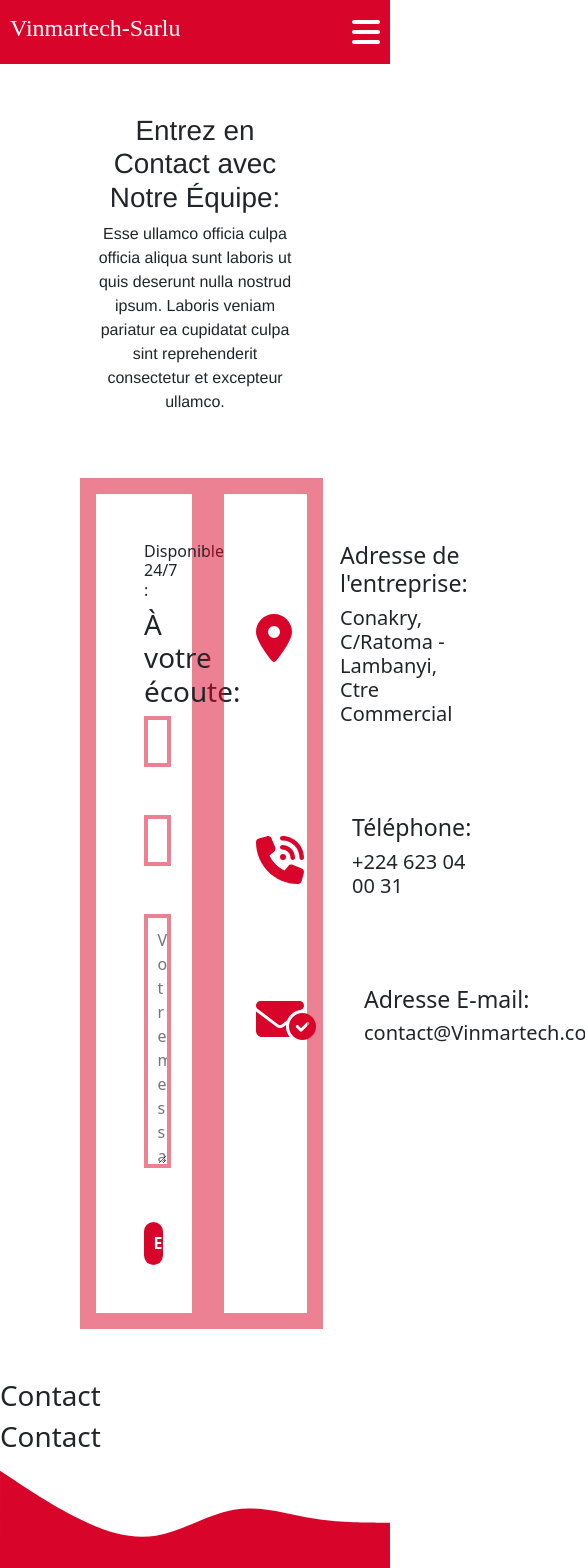
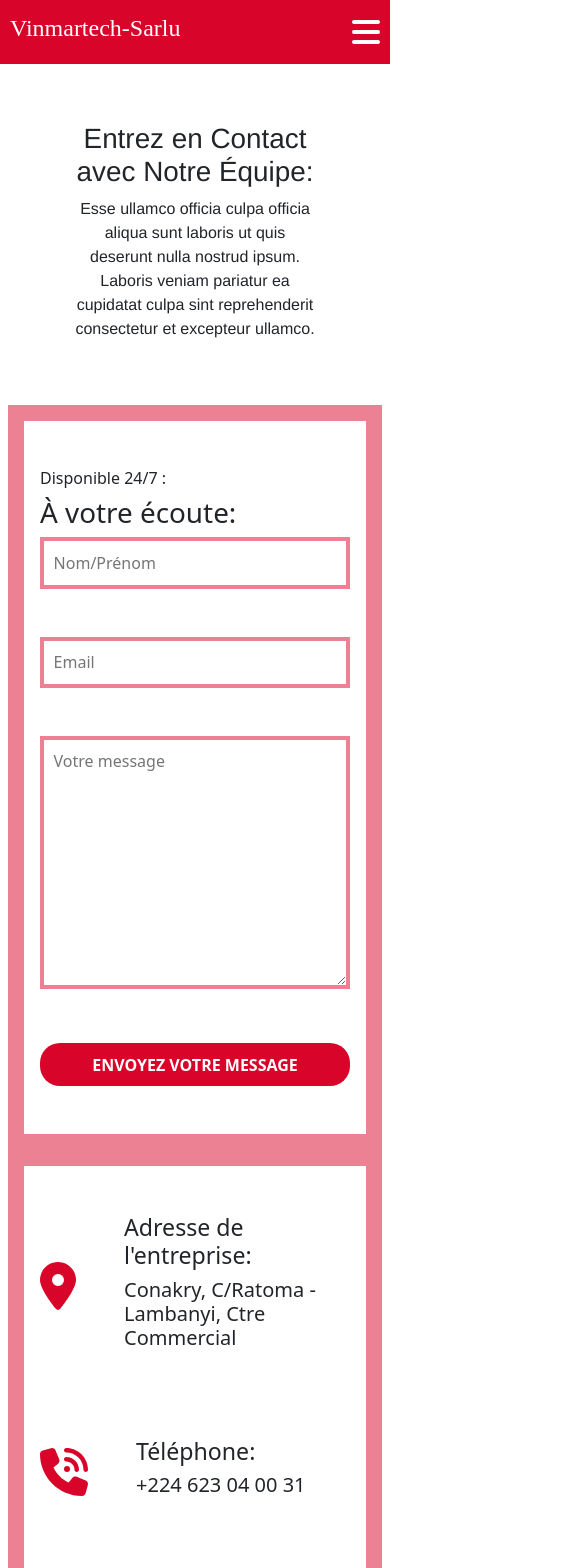
Before and after one commit to Alphonse-K/vinmartech, a React (Create React App) app: page /contact in a window 390 px wide. Shown: the top 1568 px of the page, 585 px wide, since content can reach past the window. Built offline with nearby package versions, Linux system fonts and the light colour scheme; a web font is replaced by a local one.

Commit message:
Adjusting the input size

```diff
--- a/src/App.css
+++ b/src/App.css
@@ -835,6 +835,37 @@ ul li .link:hover::before {
   margin-top: 5rem;
 }
 
+@media (max-width: 1000px) {
+  .contact-section {
+    padding: .5rem;
+  }
+
+  .contact-section .form {
+    display: flex;
+    flex-direction: column;
+    justify-content: center;
+    align-items: center;
+    padding: 0;
+  }
+
+  .contact-section .form .contact-form {
+    width: 100%;
+    padding-left: 1rem;
+    padding-right: 1rem;
+  }
+
+  .contact-section .contact-address {
+    width: 100%;
+    padding-left: 1rem;
+    padding-right: 1rem;
+  }
+}
+
+@media (max-width: 410px) {
+  /* FontAwesomeIcon {
+    padding-right: 1rem;
+  } */
+}
 /*********************** CONTACT COMPONENT END ***************************/
 
 
--- a/src/components/Contact.js
+++ b/src/components/Contact.js
@@ -21,7 +21,7 @@ export default function Contact() {
           <p>Esse ullamco officia culpa officia aliqua sunt laboris ut quis deserunt nulla nostrud ipsum. Laboris veniam pariatur ea cupidatat culpa sint reprehenderit consectetur et excepteur ullamco.</p>
         </div>
         <div id='contact-quote' className='form'>
-          <div className='contact-form'>
+          <div className='contact-form col-xs-12 col-sm-12 col-md-6 col-lg-6'>
             <h6>Disponible 24/7 :</h6>
             <h1>À votre écoute:</h1>
             <form onSubmit={handleClick}>
@@ -31,7 +31,7 @@ export default function Contact() {
               <input type='submit' value='ENVOYEZ VOTRE MESSAGE' />
             </form>
           </div>
-          <div className='contact-address'>
+          <div className='contact-address col-xs-12 col-sm-12 col-md-6 col-lg-6'>
             <div className='contact-address-elem'>
               <div className='contact-icon-text'>
                 <FontAwesomeIcon icon={faLocationDot}
```
